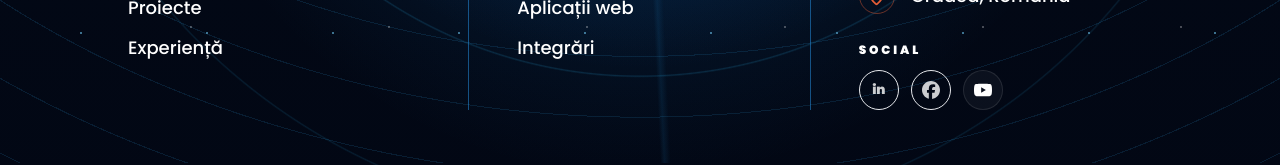
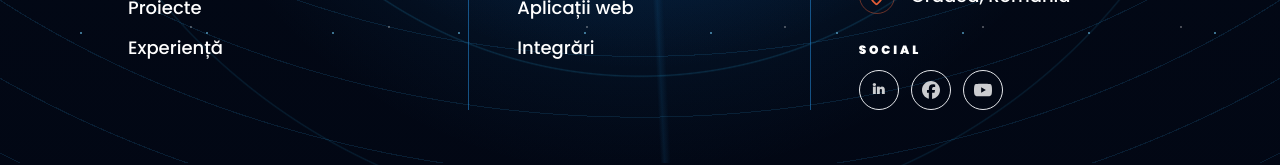
Before and after one commit to DMI-web-presence/mdi-software-project, a Next.js app: page /brief in a window 1280 px wide. Shown: the part 2108-2273 px from the top of the page. Built offline with nearby package versions, Linux system fonts and the light colour scheme; no server answers.

Commit message:
Ytb social media link added.

```diff
--- a/components/site-footer.tsx
+++ b/components/site-footer.tsx
@@ -13,7 +13,7 @@ const footerServices = [
 const socialLinks = [
   { href: "https://www.linkedin.com/company/mdisoftware/", label: "LinkedIn", icon: null as null | { path: string } },
   { href: "https://www.facebook.com/mdisoftware", label: "Facebook", icon: siFacebook },
-  { href: "", label: "YouTube", icon: siYoutube },
+  { href: "https://www.youtube.com/@mdisoftware", label: "YouTube", icon: siYoutube },
 ];
 
 export function SiteFooter() {
```
